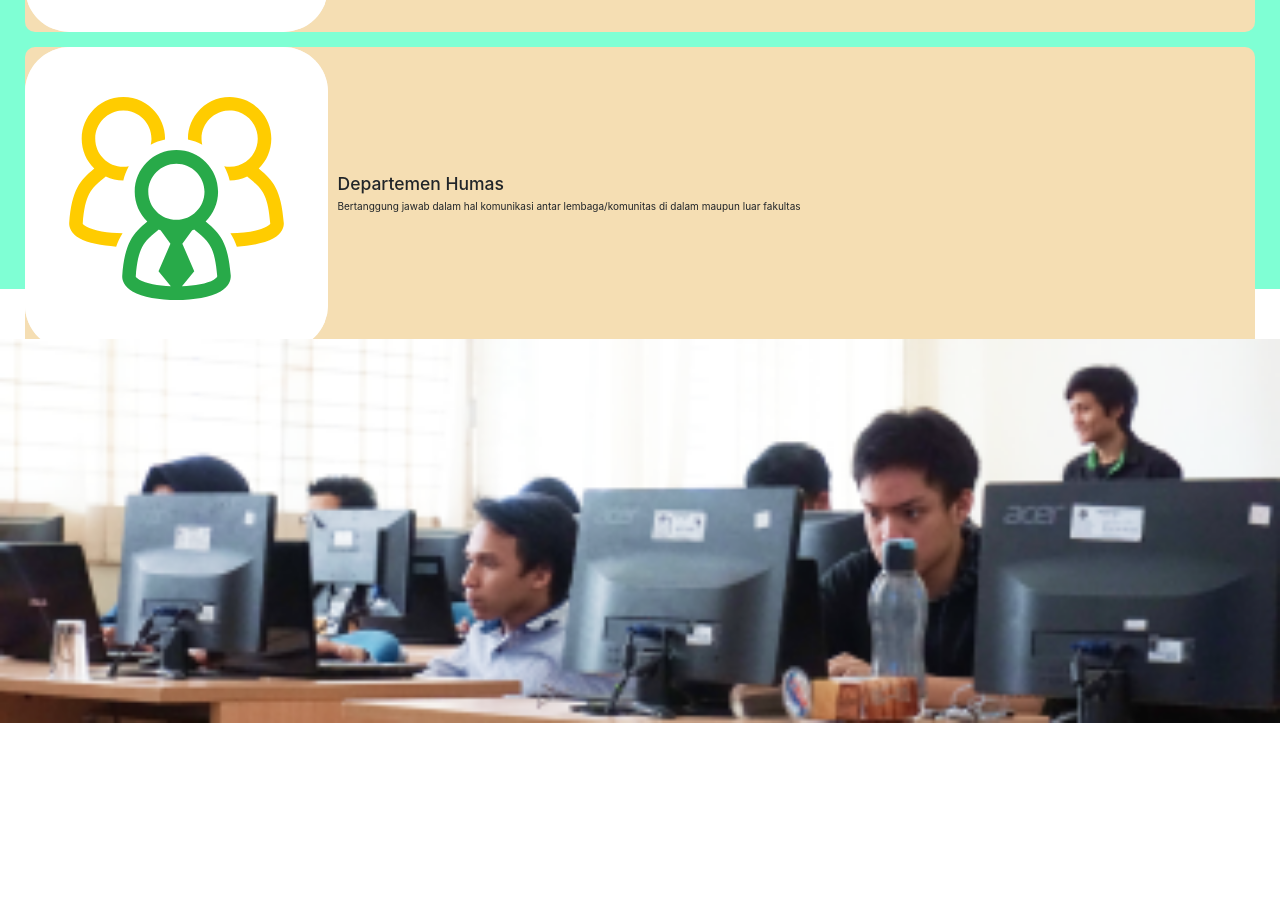
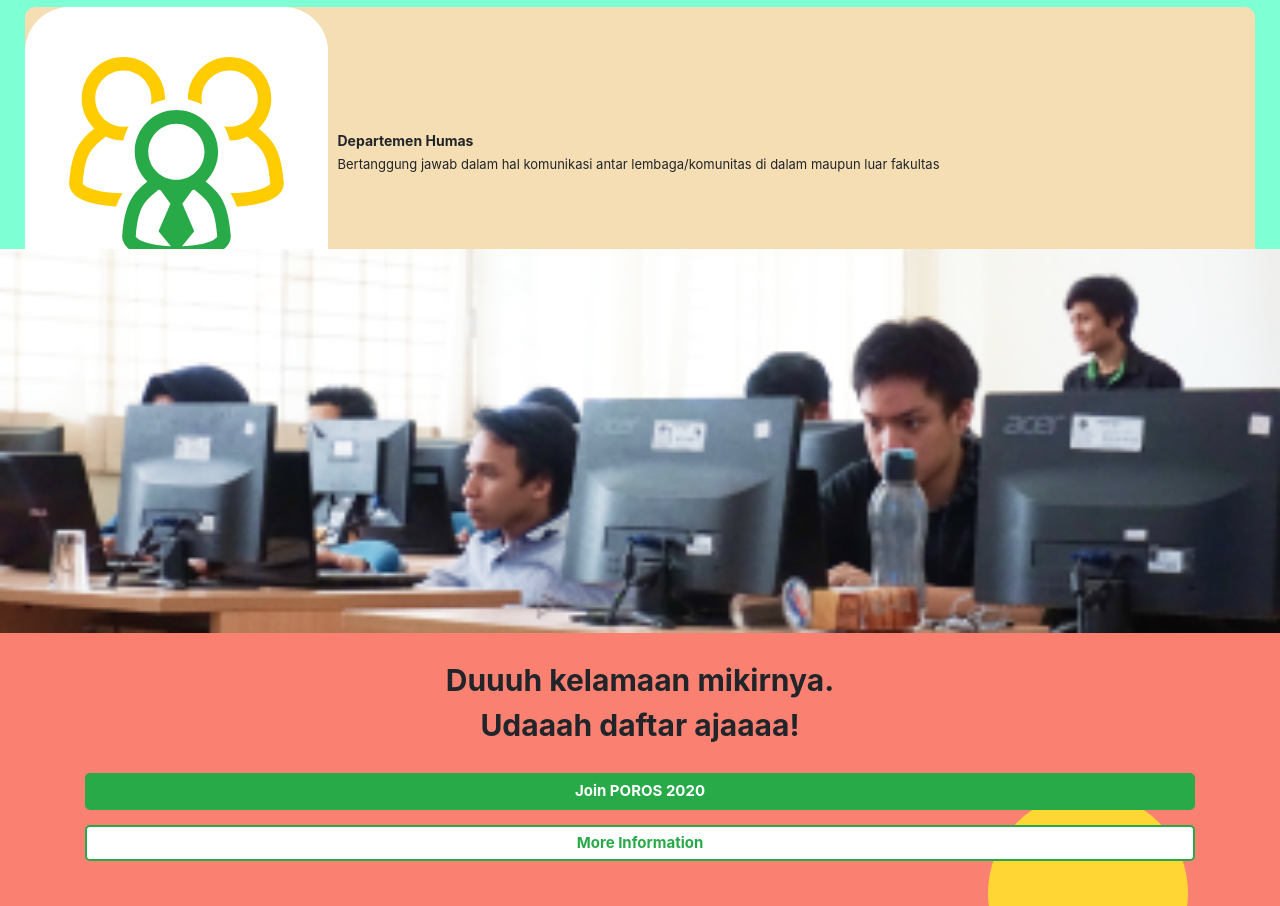
Before and after one commit to ranggaadi/poros-web, a plain HTML site: page pages/index.html in a window 1280 px wide. Shown: the part 1160-2066 px from the top of the page. Before the commit the page ends 1883 px from the top, so only its background shows below. Drawn offline with nearby package versions, Linux system fonts and the light colour scheme.

Commit message:
adding 'join us' section

```diff
--- a/assets/css/style.css
+++ b/assets/css/style.css
@@ -137,7 +137,6 @@ html {
 /* SECTION DEPARTEMEN */
 .section__departemen {
   padding: 2.5rem;
-  margin: 5rem 0;
   background-color: aquamarine;
   height: 85vh;
 }
@@ -177,13 +176,24 @@ html {
 }
 .departement__card-caption-container {
   width: 75%;
-  margin: .5rem 1rem;
+  margin: 1rem;
 }
 
 .departemen__card-logo {
   width: 100%;
   height: auto;
 }
+
+.departemen__card-title {
+  font-size: 1.4rem;
+  font-weight: 700;
+}
+
+.departemen__card-caption {
+  font-size: 1.3rem;
+}
+
+/* SECTION BANNER */
 
 .section__banner-image {
   width: 100%;
@@ -193,3 +203,83 @@ html {
   width: 100%;
   height: auto;
 }
+
+
+/* SECTION JOIN US */
+
+.section__join-us {
+  background-color: salmon;
+  overflow: hidden;
+  position: relative;
+}
+.join-us__caption-container {
+  text-align: center;
+  font-weight: 700;
+  font-size: 3rem;
+  padding: 2.5rem 0;
+  z-index: 1;
+  position: relative;
+}
+
+.join-us__caption {
+  /* buat ngilangin karena defaultnya ada marginnya */
+  margin: 0;
+}
+
+.join-us__button-group {
+  width: 100%;
+  margin: auto;
+  color: coral;
+  text-align: center;
+  padding: 0 8.5rem;
+  padding-bottom: 4.5rem;
+  position: relative;
+  z-index: 1;
+}
+
+.join-us__button, .join-us__button:hover{
+  text-decoration: none;
+  padding: .5rem;
+  font-size: 1.5rem;
+  font-weight: 700;
+  border-radius: .5rem;
+  display: block;
+}
+
+.join-us__button-join, .join-us__button-join:hover {
+  color: white;
+}
+
+.join-us__button-join {
+  margin-bottom: 1.5rem;
+  background-color: rgb(40, 170, 73);
+  border: .2rem solid rgb(40, 170, 73);
+}
+
+.join-us__button-join:hover {
+  background-color: rgb(37, 185, 74);
+  border: .2rem solid rgb(37, 185, 74);
+}
+
+.join-us__button-more {
+  color: rgb(40, 170, 73);
+  background-color: white;
+  border: .2rem solid rgb(40, 170, 73);
+}
+
+.join-us__button-more:hover {
+  color: rgb(37, 185, 74);
+  border: .2rem solid rgb(37, 185, 74);
+}
+
+.join-us__circle--md {
+  background-color: rgb(255, 214, 51);
+  border-radius: 50%;
+  width: 20rem;
+  height: 20rem;
+  position: absolute;
+  transform: translate(-50%, -50%);
+  top: 95%;
+  left: 85%;
+  z-index: 0;
+}
--- a/pages/index.html
+++ b/pages/index.html
@@ -56,8 +56,8 @@
                       <img src="/assets/images/logo dept humas.svg" alt="logo humas" class="departemen__card-logo">
                   </div>
                   <div class="departement__card-caption-container">
-                      <h3>Departemen Humas</h3>
-                      <p>Bertanggung jawab dalam hal komunikasi antar lembaga/komunitas di dalam maupun luar fakultas</p>
+                      <h3 class="departemen__card-title">Departemen Humas</h3>
+                      <p class="departemen__card-caption">Bertanggung jawab dalam hal komunikasi antar lembaga/komunitas di dalam maupun luar fakultas</p>
                   </div>
               </div>
               <div class="departemen__card">
@@ -65,8 +65,8 @@
                     <img src="/assets/images/logo dept internal.svg" alt="logo internal" class="departemen__card-logo">
                 </div>
                 <div class="departement__card-caption-container">
-                    <h3>Departemen Humas</h3>
-                    <p>Bertanggung jawab dalam hal komunikasi antar lembaga/komunitas di dalam maupun luar fakultas</p>
+                    <h3 class="departemen__card-title">Departemen Humas</h3>
+                    <p class="departemen__card-caption">Bertanggung jawab dalam hal komunikasi antar lembaga/komunitas di dalam maupun luar fakultas</p>
                 </div>
             </div>
             <div class="departemen__card">
@@ -74,8 +74,8 @@
                     <img src="/assets/images/logo dept litbang.svg" alt="logo litbang" class="departemen__card-logo">
                 </div>
                 <div class="departement__card-caption-container">
-                    <h3>Departemen Humas</h3>
-                    <p>Bertanggung jawab dalam hal komunikasi antar lembaga/komunitas di dalam maupun luar fakultas</p>
+                    <h3 class="departemen__card-title">Departemen Humas</h3>
+                    <p class="departemen__card-caption">Bertanggung jawab dalam hal komunikasi antar lembaga/komunitas di dalam maupun luar fakultas</p>
                 </div>
             </div>
         </div>
@@ -83,6 +83,17 @@
     <section class="section__banner-image">
         <img src="/assets/images/banner-img.png" alt="banner image poros" class="banner-img">
     </section>
+    <section class="section__join-us">
+        <div class="join-us__caption-container">
+            <p class="join-us__caption join-us__caption-prim">Duuuh kelamaan mikirnya.</p>
+            <p class="join-us__caption join-us__caption-second">Udaaah daftar ajaaaa!</p>
+        </div>
+        <div class="join-us__button-group">
+            <a class="join-us__button join-us__button-join" href="#">Join POROS 2020</a>
+            <a class="join-us__button join-us__button-more" href="#">More Information</a>
+        </div>
+        <div class="join-us__circle--md"></div>
+    </section>
     <script src="https://code.jquery.com/jquery-3.4.1.slim.min.js" integrity="sha384-J6qa4849blE2+poT4WnyKhv5vZF5SrPo0iEjwBvKU7imGFAV0wwj1yYfoRSJoZ+n" crossorigin="anonymous"></script>
     <script src="https://cdn.jsdelivr.net/npm/popper.js@1.16.0/dist/umd/popper.min.js" integrity="sha384-Q6E9RHvbIyZFJoft+2mJbHaEWldlvI9IOYy5n3zV9zzTtmI3UksdQRVvoxMfooAo" crossorigin="anonymous"></script>
     <script src="https://stackpath.bootstrapcdn.com/bootstrap/4.4.1/js/bootstrap.min.js" integrity="sha384-wfSDF2E50Y2D1uUdj0O3uMBJnjuUD4Ih7YwaYd1iqfktj0Uod8GCExl3Og8ifwB6" crossorigin="anonymous"></script>
```
